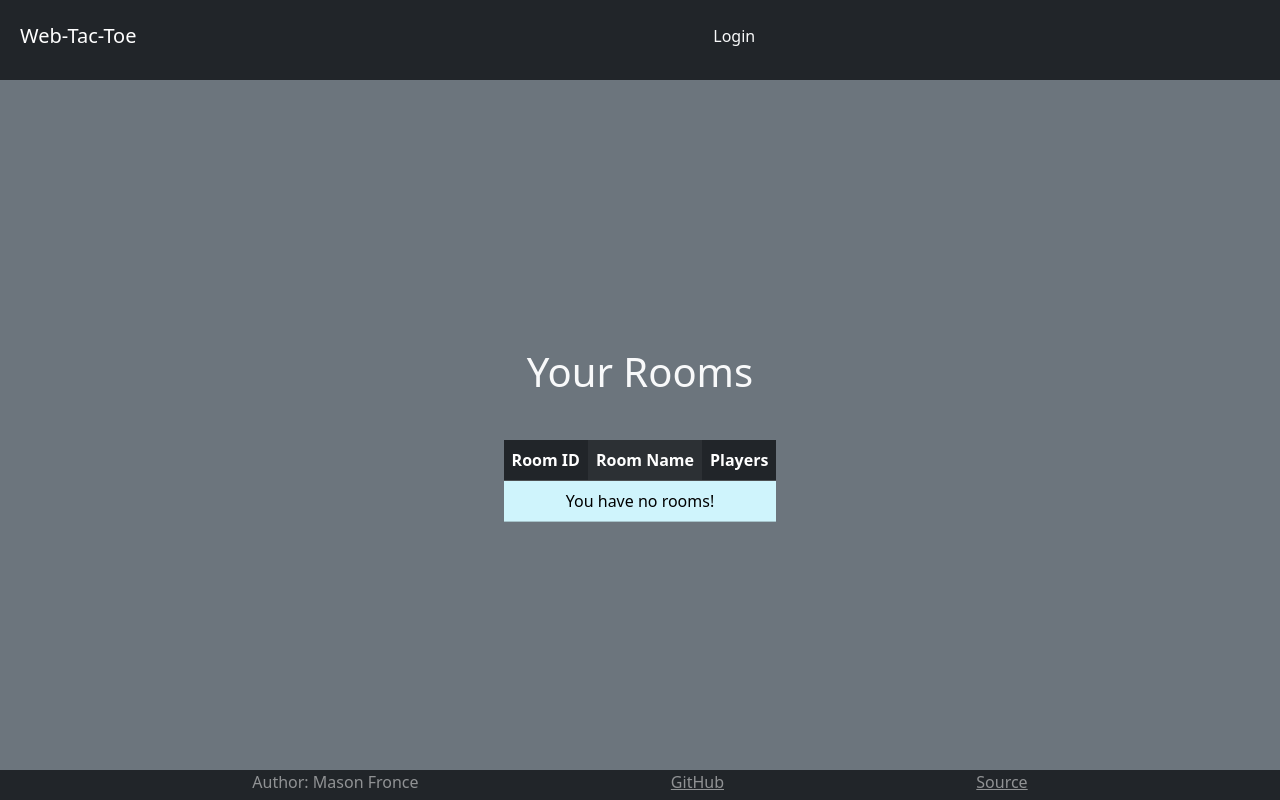
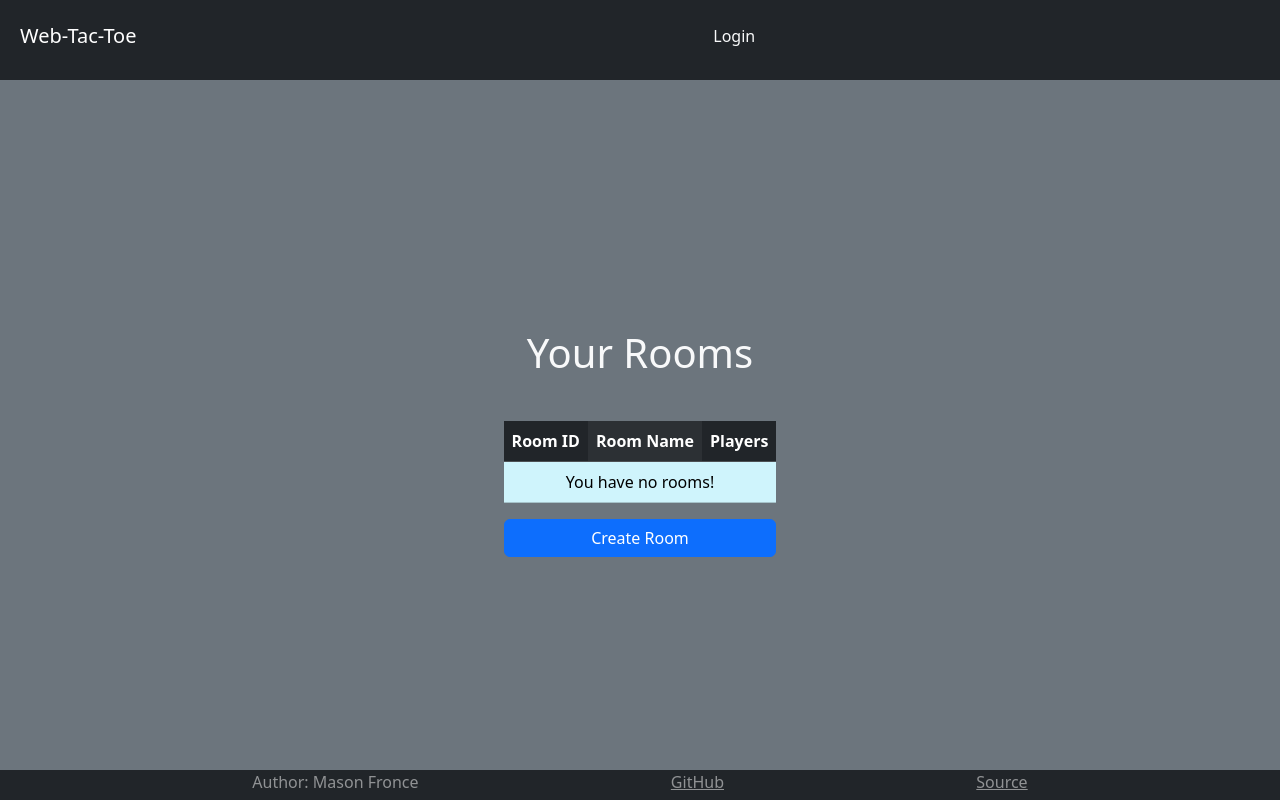
Before and after one commit to Kitsune2468/startup, a React (Vite) app: page /home in a window 1280 px wide. Built offline with nearby package versions, Linux system fonts and the light colour scheme.

Commit message:
React Pt2 - Home is working!

```diff
--- a/src/app.jsx
+++ b/src/app.jsx
@@ -57,7 +57,7 @@ export default function App() {
                         }
                         exact
                     />
-                    <Route path='/home' element={<Home />} />
+                    <Route path='/home' element={<Home userName={userName} />} />
                     <Route path='/room' element={<Room userName={userName} />} />
                     <Route path='*' element={<NotFound />} />
                 </Routes>
--- /dev/null
+++ b/src/home/createRoom.jsx
@@ -0,0 +1,48 @@
+import React from 'react';
+
+import { Button } from 'react-bootstrap';
+import './createRoom.css';
+
+export function CreateRoom(props) {
+    const userName = props.userName;
+    const [roomName, setRoomName] = React.useState('');
+    const [otherPlayerEmail, setOtherPlayerEmail] = React.useState('');
+
+    async function saveRoom() {
+        const newRoom = {name: roomName, player1: userName, player2: otherPlayerEmail}
+
+        updateRoomLocal(newRoom);
+    }
+
+    function updateRoomLocal(newRoom) {
+        let rooms = [];
+        const roomsText = localStorage.getItem('rooms');
+        if (roomsText) {
+            rooms = JSON.parse(roomsText);
+        }
+
+        rooms.push(newRoom);
+
+        localStorage.setItem('rooms', JSON.stringify(rooms));
+    }
+
+    return (
+        <div>
+            <h2>New Room:</h2>
+            <div className='input-group mb-3'>
+                <span className='input-group-text'>Room Name:</span>
+                <input className='form-control' type='text' value={roomName} onChange={(e) => setRoomName(e.target.value)} placeholder='Room Name' />
+            </div>
+            <div className='input-group mb-3'>
+                <span className='input-group-text'>Email of other player:</span>
+                <input className='form-control' type='text' value={otherPlayerEmail} onChange={(e) => setOtherPlayerEmail(e.target.value)} placeholder='otherPlayer@email.com' />
+            </div>
+            <Button variant='secondary' onClick={() => saveRoom()} disabled={!roomName || !otherPlayerEmail}>
+                Create
+            </Button>
+        </div>
+    );
+}
+/*
+
+*/
--- a/src/home/home.jsx
+++ b/src/home/home.jsx
@@ -1,12 +1,16 @@
 import React, { use } from 'react';
 
 import './home.css';
+import { Button } from 'react-bootstrap';
+import { CreateRoom } from './createRoom'
 
-export function Home() {
+export function Home(props) {
+  const userName = props.userName;
   const [usersRooms, setRooms] = React.useState([]);
+  const [createRoom, setCreateRoom] = React.useState(false);
 
   React.useEffect(() => {
-    const usersRoomsText = localStorage.getItem('userRooms');
+    const usersRoomsText = localStorage.getItem('rooms');
     if (usersRoomsText) {
       setRooms(JSON.parse(usersRoomsText))
     }
@@ -14,12 +18,12 @@ export function Home() {
 
   const roomsRows = [];
   if(usersRooms.length) {
-    for (const [roomID, roomName, player1email, player2email] of usersRooms.entries()) {
+    for (const [i, room] of usersRooms.entries()) {
       roomsRows.push(
-        <tr key = {roomID}>
-          <td>{roomID}</td>
-          <td>{roomName}</td>
-          <td>{player1email}, {player2email}</td>
+        <tr key = {i}>
+          <td>{i}</td>
+          <td>{room.name}</td>
+          <td>{room.player1}, {room.player2}</td>
         </tr>
       )
     }
@@ -31,6 +35,15 @@ export function Home() {
       </tr>
     )
   }
+
+  const toggleCreateRoom = () => {
+    if(createRoom) {
+      setCreateRoom(false);
+    } else {
+      setCreateRoom(true);
+    }
+  }
+
 
   return (
     <main className="container-fluid bg-secondary text-center">
@@ -46,6 +59,16 @@ export function Home() {
             </thead>
             <tbody id='rooms'>{roomsRows}</tbody>
           </table>
+          {createRoom === true && (
+            <CreateRoom
+              userName = {userName}
+              />
+          )}
+          {createRoom === false && (
+            <Button variant='primary' onClick={toggleCreateRoom}>
+              Create Room
+            </Button>
+          )}
         </div>
     </main>
   );
```
Also changed, not shown: src/home/createRoom.css (added), src/home/rooms.jsx (deleted), 1 other file (tests, documents, lock files or other folders).
